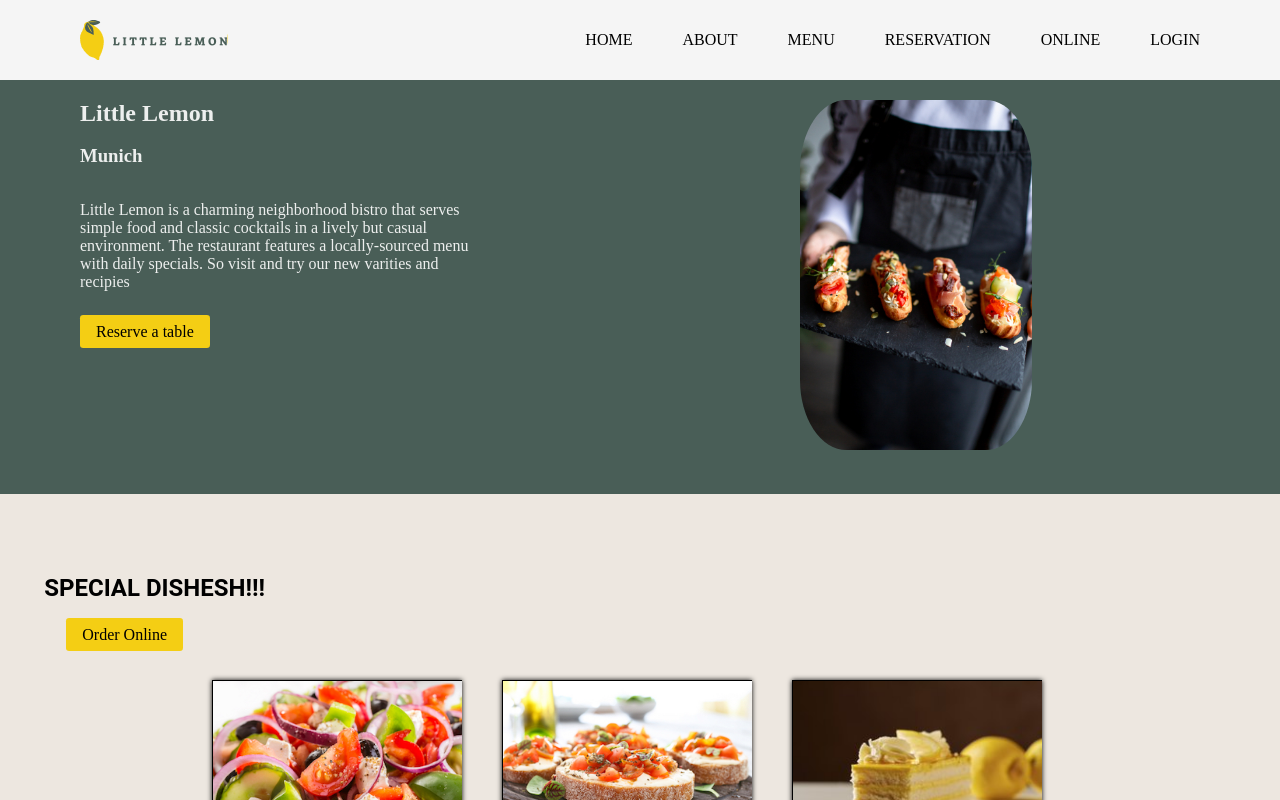
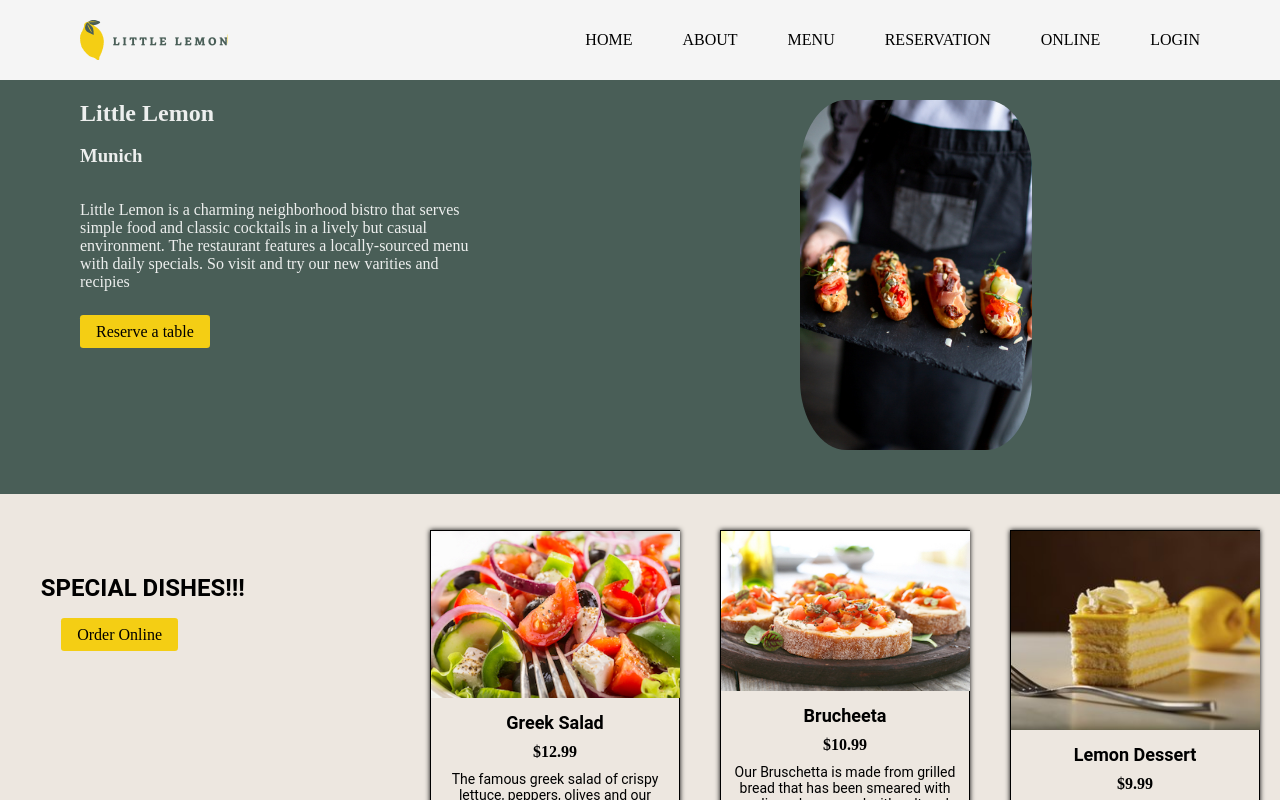
Before and after one commit to Shabarish01/repo, a React (Create React App) app: page / in a window 1280 px wide. Shown: the top 800 px of the page. Built offline with nearby package versions, Linux system fonts and the light colour scheme.

Commit message:
Main
Update

```diff
--- a/src/components/Main.js
+++ b/src/components/Main.js
@@ -27,7 +27,7 @@ const Main = () => {
         <>
         <section className="Main-container">
         <div>
-        <h1 className="Main-header">SPECIAL DISHESH!!!</h1>
+        <h1 className="Main-header">SPECIAL DISHES!!!</h1>
         <Link className="action-button" to="/Online">Order Online</Link>
         </div>
         <div className="food-cards">
```
